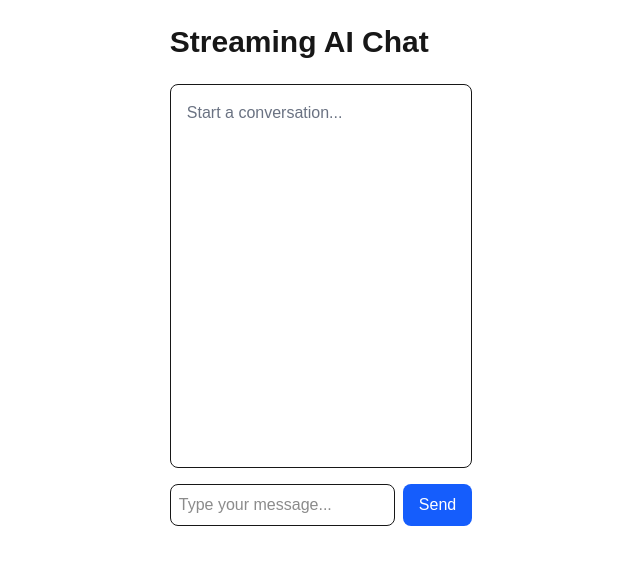
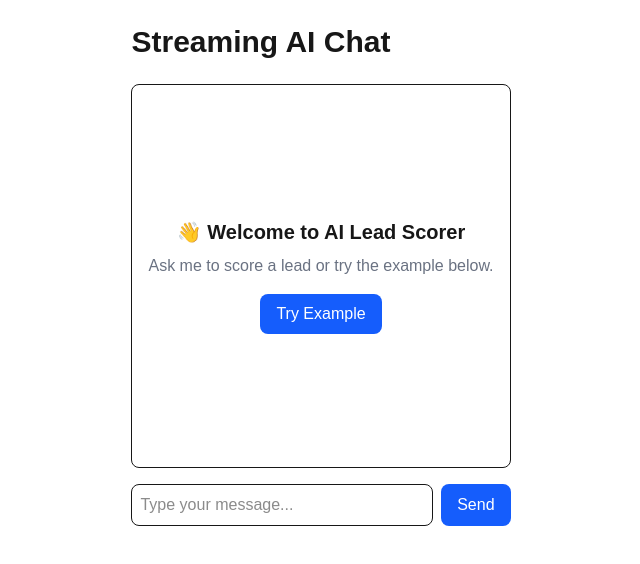
Before and after one commit to rayverse2-hub/fe-08-error-handling, a Next.js app: page / in a window 1280 px wide. Shown: the top 564 px of the page, without its empty margins (319-959 px from the left). Built offline with nearby package versions, Linux system fonts and the light colour scheme.

Commit message:
Implement error handling and empty states

```diff
--- a/src/app/api/chat/route.ts
+++ b/src/app/api/chat/route.ts
@@ -2,6 +2,7 @@ import { streamText, convertToModelMessages } from "ai";
 import { openrouter } from "@/lib/ai";
 
 export async function POST(req: Request) {
+
   const { messages } = await req.json();
 
   const result = streamText({
--- /dev/null
+++ b/src/app/error.tsx
@@ -0,0 +1,30 @@
+"use client";
+
+export default function Error({
+  error,
+  reset,
+}: {
+  error: Error & { digest?: string };
+  reset: () => void;
+}) {
+  return (
+    <main className="flex min-h-screen items-center justify-center p-6">
+      <div className="max-w-md rounded-lg border bg-red-50 p-6 text-center shadow">
+        <h1 className="mb-2 text-2xl font-bold text-red-700">
+          Something went wrong
+        </h1>
+
+        <p className="mb-4 text-gray-600">
+          {error.message || "An unexpected error occurred."}
+        </p>
+
+        <button
+          onClick={reset}
+          className="rounded bg-red-600 px-4 py-2 text-white hover:bg-red-700"
+        >
+          Try Again
+        </button>
+      </div>
+    </main>
+  );
+}
--- a/src/components/Chat.tsx
+++ b/src/components/Chat.tsx
@@ -7,12 +7,16 @@ import { DefaultChatTransport } from "ai";
 export default function Chat() {
   const [input, setInput] = useState("");
 
-const { messages, sendMessage, status } = useChat({
+  const {
+    messages,
+    sendMessage,
+    status,
+    error,
+  } = useChat({
     transport: new DefaultChatTransport({
       api: "/api/chat",
     }),
   });
-
 
   async function handleSubmit(e: React.FormEvent) {
     e.preventDefault();
@@ -33,10 +37,48 @@ const { messages, sendMessage, status } = useChat({
       </h1>
 
       <div className="border rounded-lg p-4 h-96 overflow-y-auto mb-4 space-y-4">
+
         {messages.length === 0 && (
-          <p className="text-gray-500">
-            Start a conversation...
+          <div className="flex flex-col items-center justify-center h-full text-center">
+            <h2 className="text-xl font-bold">
+              👋 Welcome to AI Lead Scorer
+            </h2>
+
+            <p className="mt-2 text-gray-500">
+              Ask me to score a lead or try the example below.
             </p>
+
+            <button
+              onClick={() =>
+                setInput(
+                  "Score Acme Inc with 120 employees and a budget of 20000"
+                )
+              }
+              className="mt-4 rounded-lg bg-blue-600 px-4 py-2 text-white hover:bg-blue-700"
+            >
+              Try Example
+            </button>
+          </div>
+        )}
+
+        {error && (
+          <div className="mb-4 rounded-lg border border-red-300 bg-red-50 p-4">
+            <p className="font-semibold text-red-700">
+              Something went wrong.
+            </p>
+
+            <p className="mt-1 text-sm text-red-600">
+              Please try again.
+            </p>
+
+            <button
+              type="button"
+              onClick={() => window.location.reload()}
+              className="mt-3 rounded bg-red-600 px-4 py-2 text-white hover:bg-red-700"
+            >
+              Retry
+            </button>
+          </div>
         )}
 
         {messages.map((message) => (
@@ -70,6 +112,7 @@ const { messages, sendMessage, status } = useChat({
                           📋 Processing lead information...
                         </div>
                       );
+
                     case "output-available": {
                       const output = part.output as any;
 
@@ -80,10 +123,18 @@ const { messages, sendMessage, status } = useChat({
                         >
                           <h3 className="font-bold">📊 Lead Score</h3>
 
-      <p><strong>Company:</strong> {output.company}</p>
-      <p><strong>Score:</strong> {output.score}/100</p>
-      <p><strong>Priority:</strong> {output.priority}</p>
-      <p><strong>Reason:</strong> {output.reason}</p>
+                          <p>
+                            <strong>Company:</strong> {output.company}
+                          </p>
+                          <p>
+                            <strong>Score:</strong> {output.score}/100
+                          </p>
+                          <p>
+                            <strong>Priority:</strong> {output.priority}
+                          </p>
+                          <p>
+                            <strong>Reason:</strong> {output.reason}
+                          </p>
                         </div>
                       );
                     }
```
Lines whose indentation alone changed are shown as unchanged.
